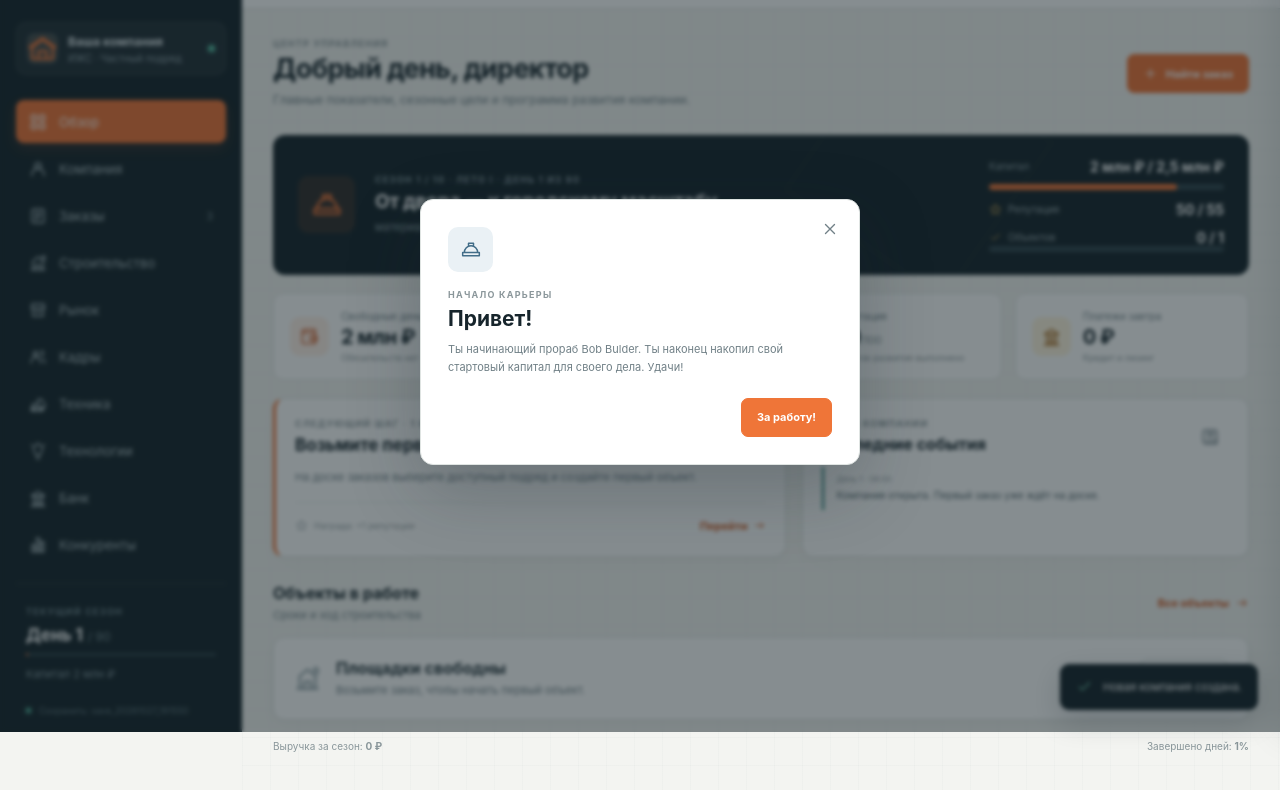
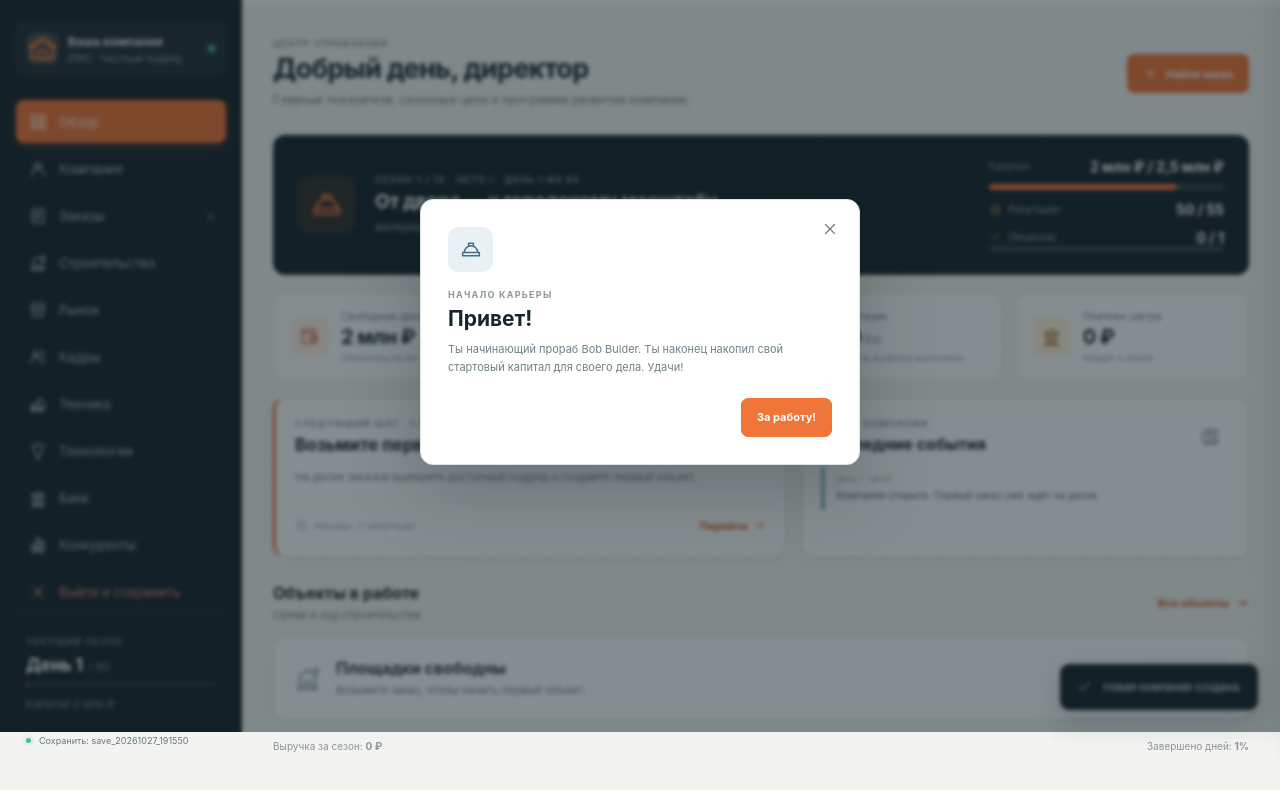
Before and after one commit to luckygish/BulderBob, a website built with Vite: page web/index.html in a window 1280 px wide. Both pictures are taken after a click on the button "Новая игра". Shown: the part 68-858 px from the top of the page. Built offline with nearby package versions, Linux system fonts and the light colour scheme.

Commit message:
Убрать кнопку «Выйти и сохранить» со вкладки Конкуренты и вынести под пункт меню

```diff
--- a/web/src/styles.css
+++ b/web/src/styles.css
@@ -758,7 +758,8 @@ button.company-chip:hover { background: rgba(255,255,255,.085); }
 .load-actions { margin-top: 22px; }
 
 /* Exit and overlay */
-.exit-save-row { margin-top: 14px; display: flex; justify-content: flex-end; }
+.nav-exit { color: #e0857e; }
+.nav-exit:hover { background: rgba(184,77,71,.14); color: #ffb4ae; }
 .sidebar-footer .save-file-label { overflow: hidden; text-overflow: ellipsis; white-space: nowrap; max-width: 150px; }
 .save-overlay { position: fixed; inset: 0; z-index: 200; background: rgba(15,28,34,.55); backdrop-filter: blur(2px); display: grid; place-items: center; }
 .save-overlay-card { display: flex; align-items: center; gap: 12px; background: #fff; color: var(--ink); border: 1px solid var(--line); border-radius: 11px; padding: 16px 22px; font-size: 12px; font-weight: 650; box-shadow: 0 18px 50px rgba(23,37,44,.3); }
--- a/web/src/ui/app.ts
+++ b/web/src/ui/app.ts
@@ -290,11 +290,12 @@ export class App {
     const company = companyStatus(state)
     const work = state.hour >= BALANCE.workDayStart && state.hour < workDayEnd(state)
     const saveName = this.activeSave ? this.activeSave.replace(/\.json$/, '') : ''
+    const navMarkup = visibleRoutes.map((item) => `<button class="nav-item ${item.id === this.route ? 'active' : ''}" data-route="${item.id}" ${item.id === this.route ? 'aria-current="page"' : ''}>${icon(item.icon)}<span>${item.label}</span>${item.id === 'construction' && state.projects.length ? `<em>${state.projects.length}</em>` : ''}${item.id === 'jobs' && state.jobs.length ? `<small>${state.jobs.length}</small>` : ''}</button>${item.id === 'competitors' ? `<button class="nav-item nav-exit" data-action="save-exit">${icon('close')}<span>Выйти и сохранить</span></button>` : ''}`).join('')
     const markup = `<div class="app-shell ${this.navOpen ? 'nav-open' : ''}">
       <aside class="sidebar" aria-label="Основная навигация">
         <div class="brand"><span class="brand-mark">${icon('logo')}</span><div><strong>Bulder</strong><span>Строим бизнес</span></div><button class="icon-btn sidebar-close" data-action="close-nav" aria-label="Закрыть меню">${icon('close')}</button></div>
         <button class="company-chip" data-route="company">${companyAvatarSvg(state.companyAvatar, 'company-avatar-small')}<div><strong>${esc(state.companyName)}</strong><span>${company.name}</span></div><span class="status-dot"></span></button>
-        <nav class="main-nav">${visibleRoutes.map((item) => `<button class="nav-item ${item.id === this.route ? 'active' : ''}" data-route="${item.id}" ${item.id === this.route ? 'aria-current="page"' : ''}>${icon(item.icon)}<span>${item.label}</span>${item.id === 'construction' && state.projects.length ? `<em>${state.projects.length}</em>` : ''}${item.id === 'jobs' && state.jobs.length ? `<small>${state.jobs.length}</small>` : ''}</button>`).join('')}</nav>
+        <nav class="main-nav">${navMarkup}</nav>
         <div class="sidebar-season"><div class="eyebrow">Текущий сезон</div><div><strong>День ${state.day}</strong><span>/ ${BALANCE.seasonDays}</span></div><div class="season-track"><span style="width:${Math.min(100, state.day / BALANCE.seasonDays * 100)}%"></span></div><p>Капитал ${compactMoney(netWorth(state))}</p></div>
         <div class="sidebar-footer" title="${esc(this.activeSave ?? '')}"><span class="status-dot"></span><span class="save-file-label">${saveName ? `Сохранить: ${esc(saveName)}` : 'Новый сейв не создан'}</span></div>
       </aside>
--- a/web/src/ui/pages/competitors.ts
+++ b/web/src/ui/pages/competitors.ts
@@ -14,6 +14,5 @@ export function renderCompetitors(ctx: ViewContext): string {
       const strategy = bot.strategy === 'aggressive' ? 'Агрессивная' : bot.strategy === 'moderate' ? 'Умеренная' : 'Консервативная'
       return `<article class="card competitor-card"><div class="rank">${index + 1}</div><div class="competitor-identity"><div class="company-logo">${bot.name.slice(0, 1)}</div><div><h2>${bot.name}</h2><div class="skill-list">${badge(level, level === 'Профи' ? 'success' : 'neutral')}${badge(strategy, 'info')}</div></div></div><div class="competitor-job"><span>Текущий заказ</span><strong>${bot.project ? buildingById(bot.project.job.building).name : 'Нет активного заказа'}</strong><small>${stateText} · бригада ${bot.crew.length} чел.</small></div><div class="competitor-progress">${progress(bot.project?.progress ?? 0, 'Прогресс')}</div><div class="competitor-capital"><span>Капитал</span><strong>${money(bot.money)}</strong><small>Прибыль за сезон: ${money(bot.totalProfit)}</small></div></article>`
     }).join('')}</section>
-    <div class="exit-save-row"><button class="btn btn-danger btn-small" data-action="save-exit">${icon('close')} Выйти и сохранить</button></div>
     <div class="footnote">Рейтинг строится по накопленной прибыли. Капитал включает доступные деньги компании.</div>`
 }
```
Also changed, not shown: 1 other file.
